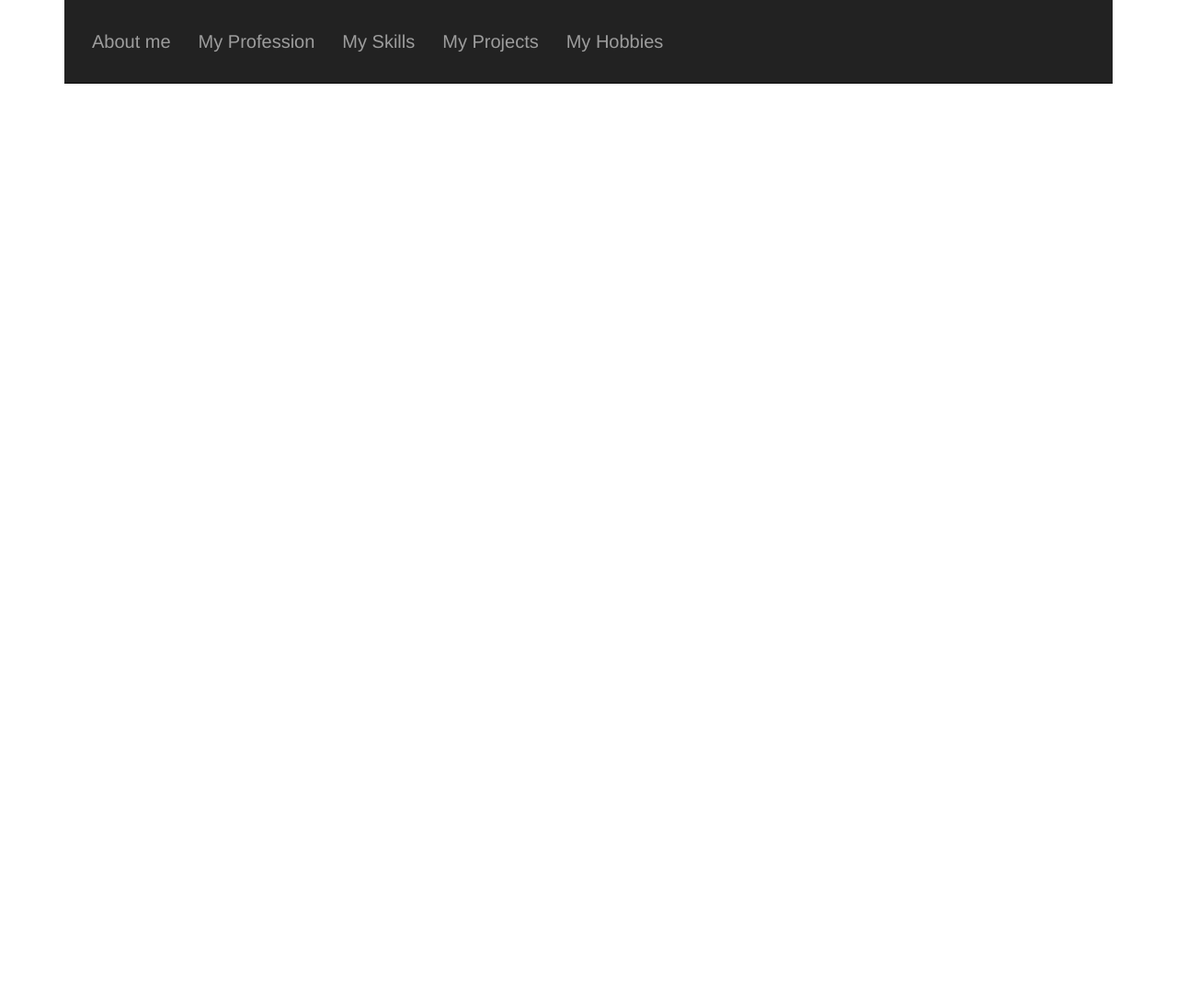
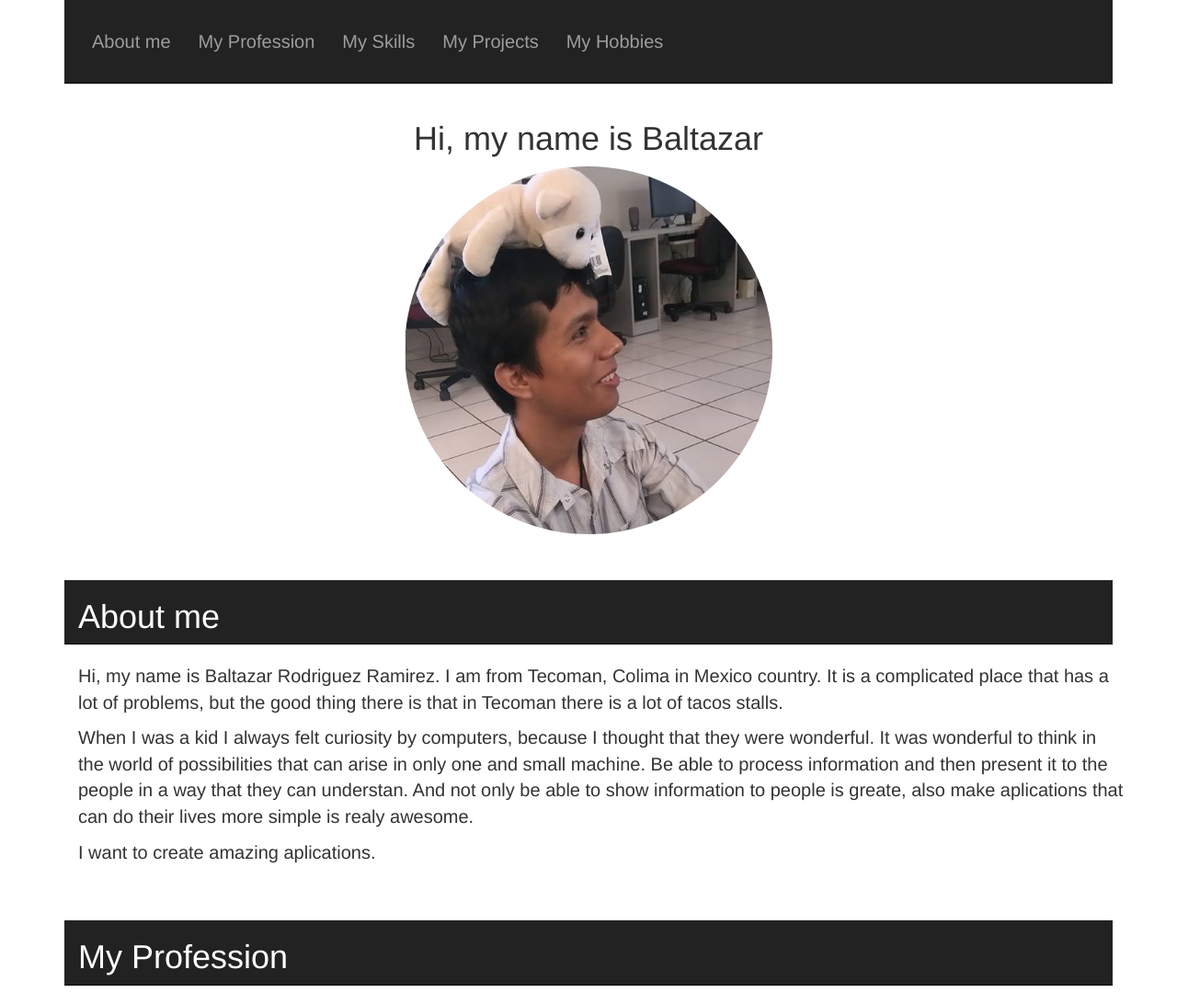
Before and after one commit to Balthair94/MHAssignment01, a plain HTML site: page index.html in a window 1280 px wide. Shown: the whole page at 92% size. Before the commit the page ends 800 px from the top, so only its background shows below. Drawn offline with nearby package versions, Linux system fonts and the light colour scheme.

Commit message:
Image added and AboutMe section added

```diff
--- a/index.html
+++ b/index.html
@@ -9,13 +9,13 @@
 </head>
 <body>
 
-	<!--MENU BAR-->
+	 <!--MENU BAR-->
      <div class="container">
         <nav class="navbar navbar-inverse navbar-static-top">
          <div class="container">
-           <div id="navbar" class="navbar-collapse collapse navbar_container">
+           <div id="navbar" class="navbar-collapse collapse navbar-container">
               <ul class="nav navbar-nav">
-                <li><a href="#">About me</a></li>
+                <li><a href="#me">About me</a></li>
                 <li><a href="#profession">My Profession</a></li>
                 <li><a href="#skills">My Skills</a></li>
                 <li><a href="#projects">My Projects</a></li>
@@ -26,16 +26,37 @@
         </nav>
      </div>
 
-	<!--<div class="container">
-		<div class="header_navbar">
-			<ul class="b_navbar">
-				<li class="b_navbar_item"><a href="" title="About me">About me</a></li>
-				<li class="b_navbar_item"><a href="" title="What I am">What I am</a></li>
-				<li class="b_navbar_item"><a href="" title="My Portafolio">My Portafolio</a></li>
-				<li class="b_navbar_item"><a href="" title="My Hobbies">My hobbies</a></li>
-			</ul>
-		</div>
-	</div>-->
+     <!--IMAGE-->
+     <div class="container center">
+     	<h1>Hi, my name is Baltazar</h1>
+     	<img src="images/image_me.jpg" class="img-circle profile-image" alt="Cinque Terre">
+     </div>
+
+     <!--ABOUT ME-->
+     <div class="container container-margin">
+     	<nav class="navbar navbar-inverse navbar-static-top">
+     		<div class="container">
+     			<h1 class="section-text-color">About me</h1>
+     		</div>
+     	</nav>
+     	<div class="container">
+     		<p class="paragraph-text">Hi, my name is Baltazar Rodriguez Ramirez. I am from Tecoman, Colima in Mexico country. It is a complicated place that has a lot of problems, but the good thing there is that in Tecoman there is a lot of tacos stalls.</p>
+     		<p class="paragraph-text">When I was a kid I always felt curiosity by computers, because I thought that they were wonderful. It was wonderful to think in the world of possibilities that can arise in only one and small machine. Be able to process information and then present it to the people in a way that they can understan. And not only be able to show information to people is greate, also make aplications that can do their lives more simple is realy awesome.</p>
+			<p class="paragraph-text">I want to create amazing aplications.</p>
+     	</div>
+     </div>
+
+     <!--MY PROFESSION-->
+     <div class="container container-margin">
+     	<nav class="navbar navbar-inverse navbar-static-top">
+     		<div class="container">
+     			<h1 class="section-text-color">My Profession</h1>
+     		</div>
+     	</nav>
+     	<div class="container">
+
+     	</div>
+     </div>
 
 	<script src="https://maxcdn.bootstrapcdn.com/bootstrap/3.3.7/js/bootstrap.min.js" integrity="sha384-Tc5IQib027qvyjSMfHjOMaLkfuWVxZxUPnCJA7l2mCWNIpG9mGCD8wGNIcPD7Txa" crossorigin="anonymous"></script>
 </body>
--- a/styles.css
+++ b/styles.css
@@ -1,4 +1,27 @@
-.navbar_container{
+.navbar-container{
 	margin: 20px;
 	font-size: 20px;
 }
+
+div.center {
+    margin: 0 auto;
+    text-align: center;
+}
+
+.profile-image{
+	width: 400px;
+	height: 400px;
+}
+
+
+.container-margin{
+	margin-top: 50px;
+}
+
+.section-text-color{
+	color: white;
+}
+
+.paragraph-text{
+	font-size: 20px;
+}
```
Also changed, not shown: images/image_me.jpg (added).
